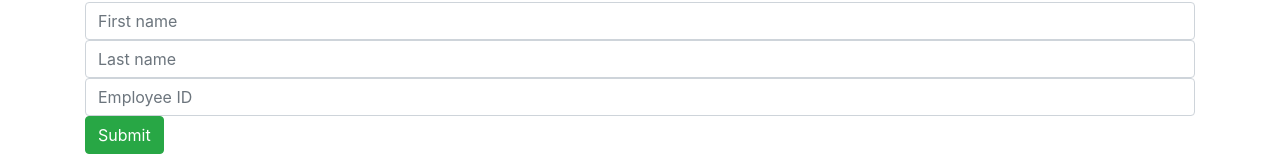
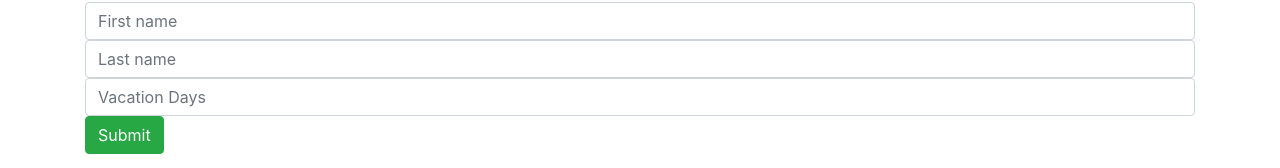
Before and after one commit to HImHome/employeesList, a React (Create React App) app in the folder client/: page / in a window 1280 px wide. Shown: the part 142-310 px from the top of the page. Built offline with nearby package versions, Linux system fonts and the light colour scheme.

Commit message:
data input

```diff
--- a/client/src/App.js
+++ b/client/src/App.js
@@ -1,6 +1,6 @@
 import React, {Fragment} from 'react';
 import './App.css';
-import InputEmployee from './components/InputEmployee';
+import InputEmployee from './components/inputEmployee';
 
 
 function App() {
--- a/client/src/components/InputEmployee.js
+++ b/client/src/components/InputEmployee.js
@@ -5,17 +5,36 @@ const InputEmployee = () => {
 
     const [firstName, setFirstName] = useState("");
     const [lastName, setLastName] = useState("");
-    const [employeeID, setEmployeeID] = useState("");
+    const [vacationDays, setVacationDays] = useState("");
+
+    const onSubmitForm = async e =>{
+        e.preventDefault();
+        try {
+            const body = {firstName, lastName, vacationDays};
+
+            const response = await fetch("http://localhost:5000/employees",{
+                method: "POST",
+                headers:{"Content-type": "application/json"},
+                body: JSON.stringify(body)
+            });
+
+            console.log(response);
+
+        } catch (err) {
+            console.error(err.message);
+        }
+    }
 
     return (
         <Fragment>
             <h1 className="text-center my-5"> Input Employee</h1>
-            <form>
+            <form onSubmit={onSubmitForm}>
                 <input
                     type="text"
                     placeholder="First name"
                     className="form-control"
                     value={firstName}
+                    onChange={e => setFirstName(e.target.value)}
                 />
 
                 <input
@@ -23,13 +42,15 @@ const InputEmployee = () => {
                     placeholder="Last name"
                     className="form-control"
                     value={lastName}
+                    onChange={e => setLastName(e.target.value)}
                 />
 
                 <input
                     type="text"
-                    placeholder="Employee ID"
+                    placeholder="Vacation Days"
                     className="form-control"
-                    value={employeeID}
+                    value={vacationDays}
+                    onChange={e => setVacationDays(e.target.value)}
                 />
 
                 <button className="btn btn-success">Submit</button>
```
Also changed, not shown: 1 other file (tests, documents, lock files or other folders).
